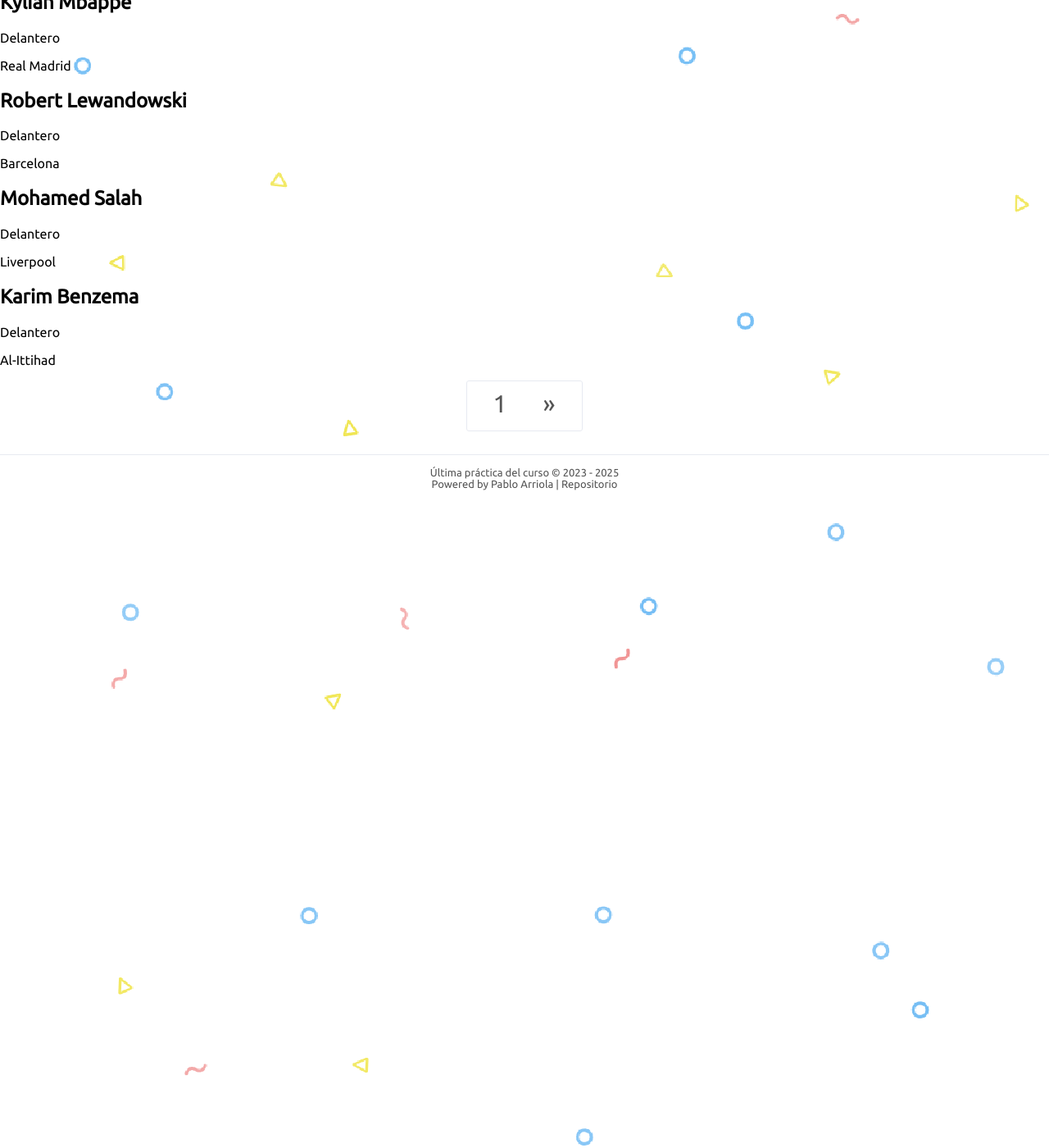
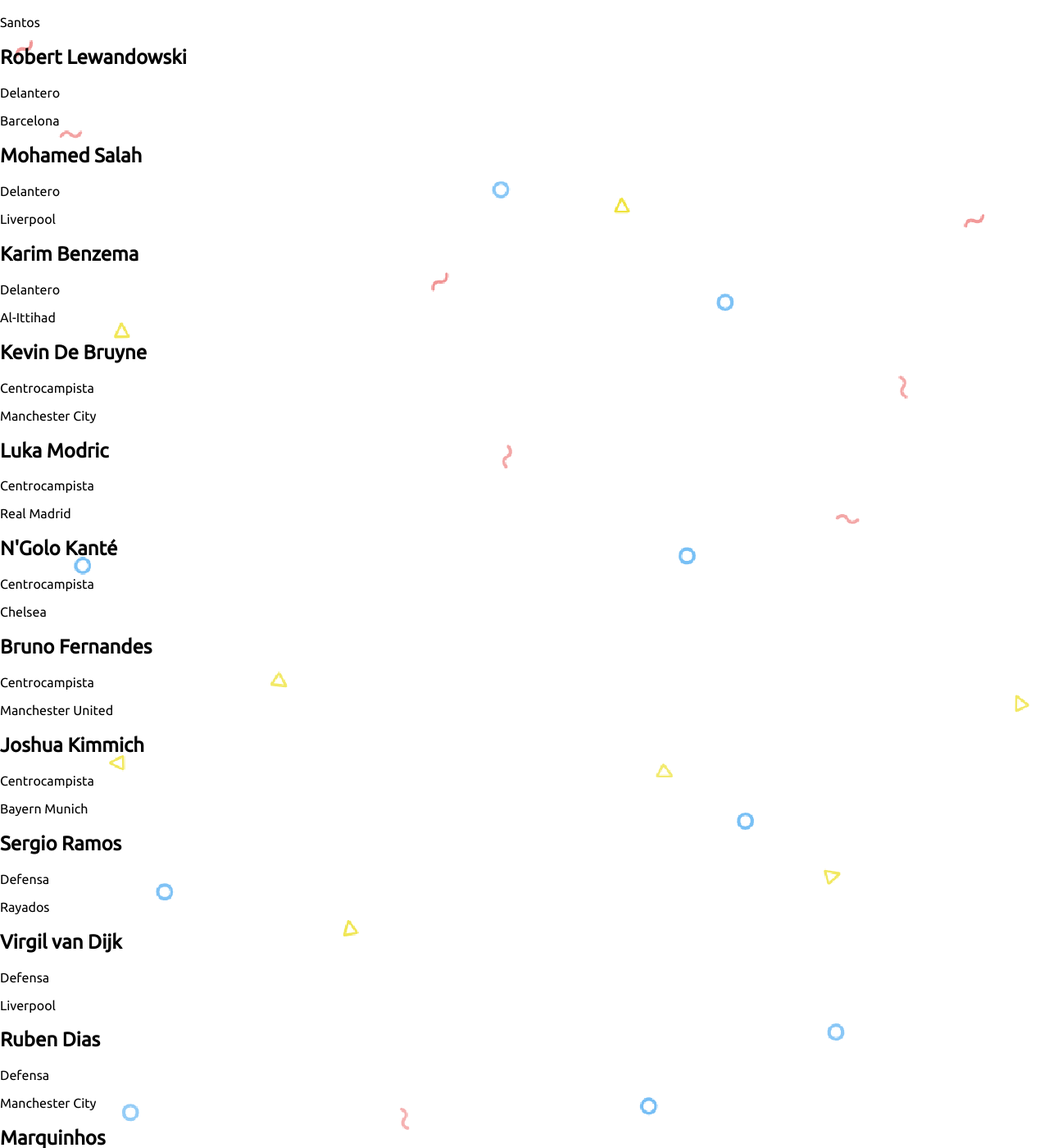
Before and after one commit to pabloap7/pabloap7.github.io, a Jekyll site: the page built from index.html, in a window 1280 px wide and 1400 px high, scrolled down 2031 px. Shown: the whole window at 82% size. Built offline with Jekyll 4.4.1, drawn with Linux system fonts in a browser that asks for light colours; comment, search, counter and statistics services are not loaded; some of the changed text lies outside the part shown.

Commit message:
Update player data by removing outdated entries and adding new players; refactor HTML structure for better organization

```diff
--- a/_data/jugadores.json
+++ b/_data/jugadores.json
@@ -1,10 +1,4 @@
 [
-    {
-        "nombre": "Vinicius Jr",
-        "posicion": "Delantero",
-        "nacionalidad": "Brasil",
-        "equipo": "Real Madrid"
-    },
     {
         "nombre": "Lionel Messi",
         "posicion": "Delantero",
@@ -24,12 +18,6 @@
         "equipo": "Santos"
     },
     {
-        "nombre": "Kylian Mbappé",
-        "posicion": "Delantero",
-        "nacionalidad": "Francia",
-        "equipo": "Real Madrid"
-    },
-    {
         "nombre": "Robert Lewandowski",
         "posicion": "Delantero",
         "nacionalidad": "Polonia",
@@ -46,5 +34,77 @@
         "posicion": "Delantero",
         "nacionalidad": "Francia",
         "equipo": "Al-Ittihad"
+    },
+    {
+        "nombre": "Kevin De Bruyne",
+        "posicion": "Centrocampista",
+        "nacionalidad": "Bélgica",
+        "equipo": "Manchester City"
+    },
+    {
+        "nombre": "Luka Modric",
+        "posicion": "Centrocampista",
+        "nacionalidad": "Croacia",
+        "equipo": "Real Madrid"
+    },
+    {
+        "nombre": "N'Golo Kanté",
+        "posicion": "Centrocampista",
+        "nacionalidad": "Francia",
+        "equipo": "Chelsea"
+    },
+    {
+        "nombre": "Bruno Fernandes",
+        "posicion": "Centrocampista",
+        "nacionalidad": "Portugal",
+        "equipo": "Manchester United"
+    },
+    {
+        "nombre": "Joshua Kimmich",
+        "posicion": "Centrocampista",
+        "nacionalidad": "Alemania",
+        "equipo": "Bayern Munich"
+    },
+    {
+        "nombre": "Sergio Ramos",
+        "posicion": "Defensa",
+        "nacionalidad": "España",
+        "equipo": "Rayados"
+    },
+    {
+        "nombre": "Virgil van Dijk",
+        "posicion": "Defensa",
+        "nacionalidad": "Holanda",
+        "equipo": "Liverpool"
+    },
+    {
+        "nombre": "Ruben Dias",
+        "posicion": "Defensa",
+        "nacionalidad": "Portugal",
+        "equipo": "Manchester City"
+    },
+    {
+        "nombre": "Marquinhos",
+        "posicion": "Defensa",
+        "nacionalidad": "Brasil",
+        "equipo": "PSG"
+    },
+    {
+        "nombre": "Andrew Robertson",
+        "posicion": "Defensa",
+        "nacionalidad": "Escocia",
+        "equipo": "Liverpool"
+    },
+    {
+        "nombre": "Alisson Becker",
+        "posicion": "Portero",
+        "nacionalidad": "Brasil",
+        "equipo": "Liverpool"
+    },
+    {
+        "nombre": "Jan Oblak",
+        "posicion": "Portero",
+        "nacionalidad": "Eslovenia",
+        "equipo": "Atlético de Madrid"
     }
 ]
--- a/index.html
+++ b/index.html
@@ -13,13 +13,14 @@
     <ul class="post-list">
       {% include posts_paginator.html %}
     </ul>
-  <h1>Más jugadores</h1>
+</main>
+{% include pageNav.html %}
+{% include footer.html %}
+
+<h1>Más jugadores</h1>
   {% for jugadores in site.data.jugadores %}
     <h2>{{ jugadores.nombre }}</h2>
     <p>{{ jugadores.posicion }}</p>
     <p>{{ jugadores.edad }}</p>
     <p>{{ jugadores.equipo }}</p>
   {% endfor %}
-</main>
-{% include pageNav.html %}
-{% include footer.html %}
```
